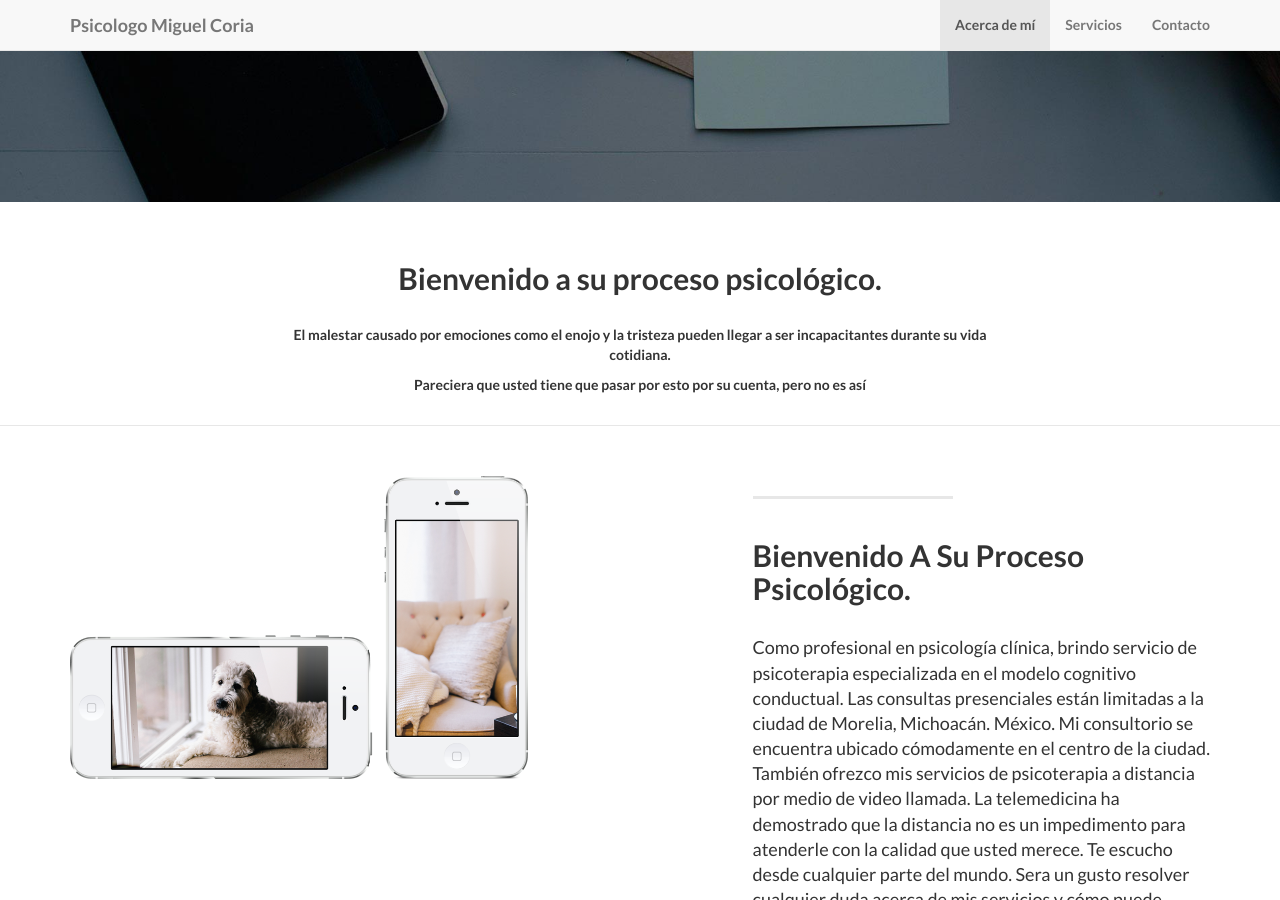
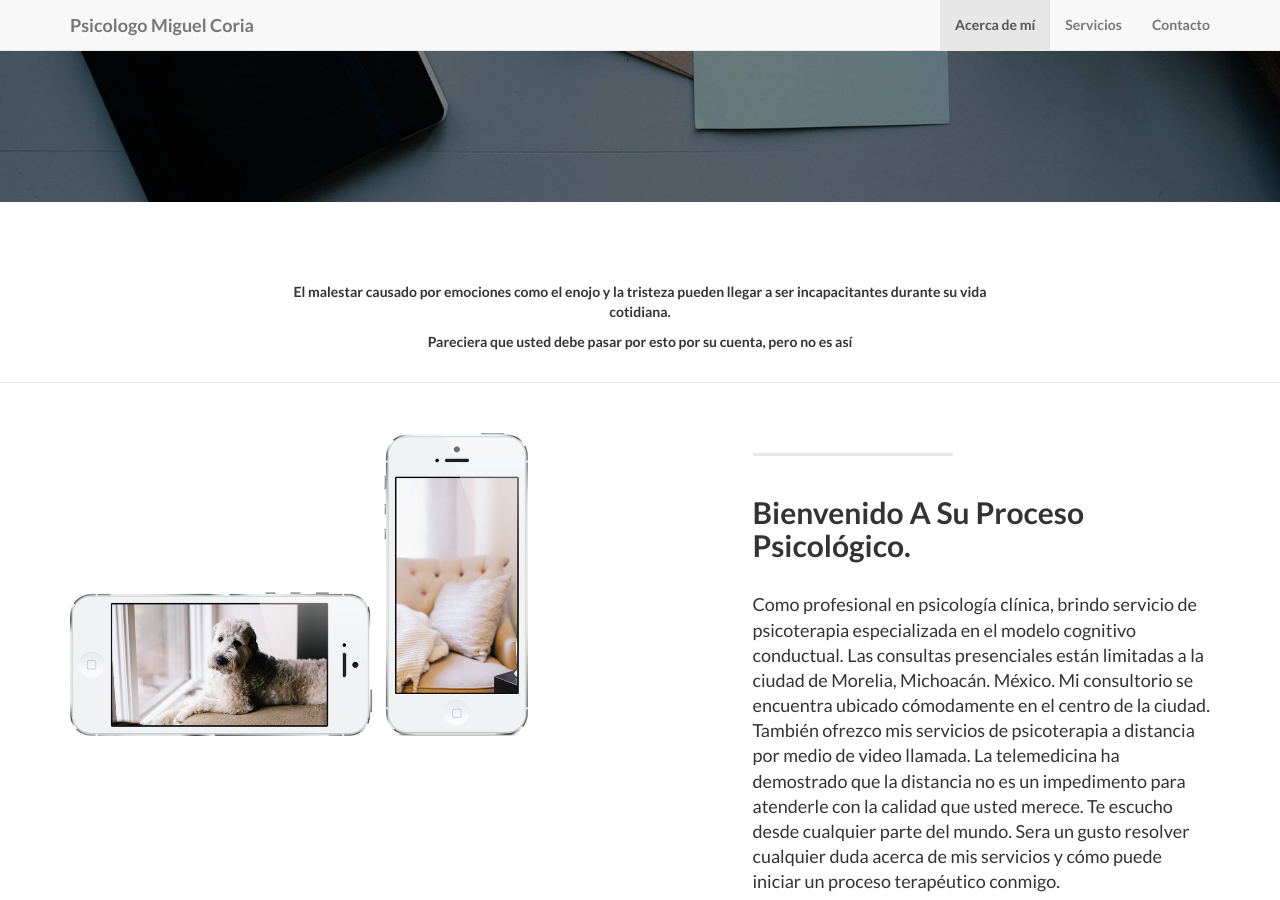
Before and after one commit to PsicologoMiguelCoria/psicologomiguelcoria.github.io, a Jekyll site: the page built from index.html, in a window 1280 px wide and 900 px high, scrolled down 575 px. Built offline with Jekyll 4.4.1, drawn with Linux system fonts in a browser that asks for light colours.

Commit message:
Update about.html

```diff
--- a/_includes/about.html
+++ b/_includes/about.html
@@ -3,10 +3,10 @@
         <div class="row">
             <div class="col-lg-8 col-lg-offset-2">
               <br/><br/>
-              <h2>Bienvenido a su proceso psicológico.</h2>
+              <h2></h2>
               <br/>
                 <p>El malestar causado por emociones como el enojo y la tristeza pueden llegar a ser incapacitantes durante su vida cotidiana.</p>
-<p>Pareciera que usted tiene que pasar por esto por su cuenta, pero no es así</p>
+<p>Pareciera que usted debe pasar por esto por su cuenta, pero no es así</p>
 
                 <br/>
               </div>
```
